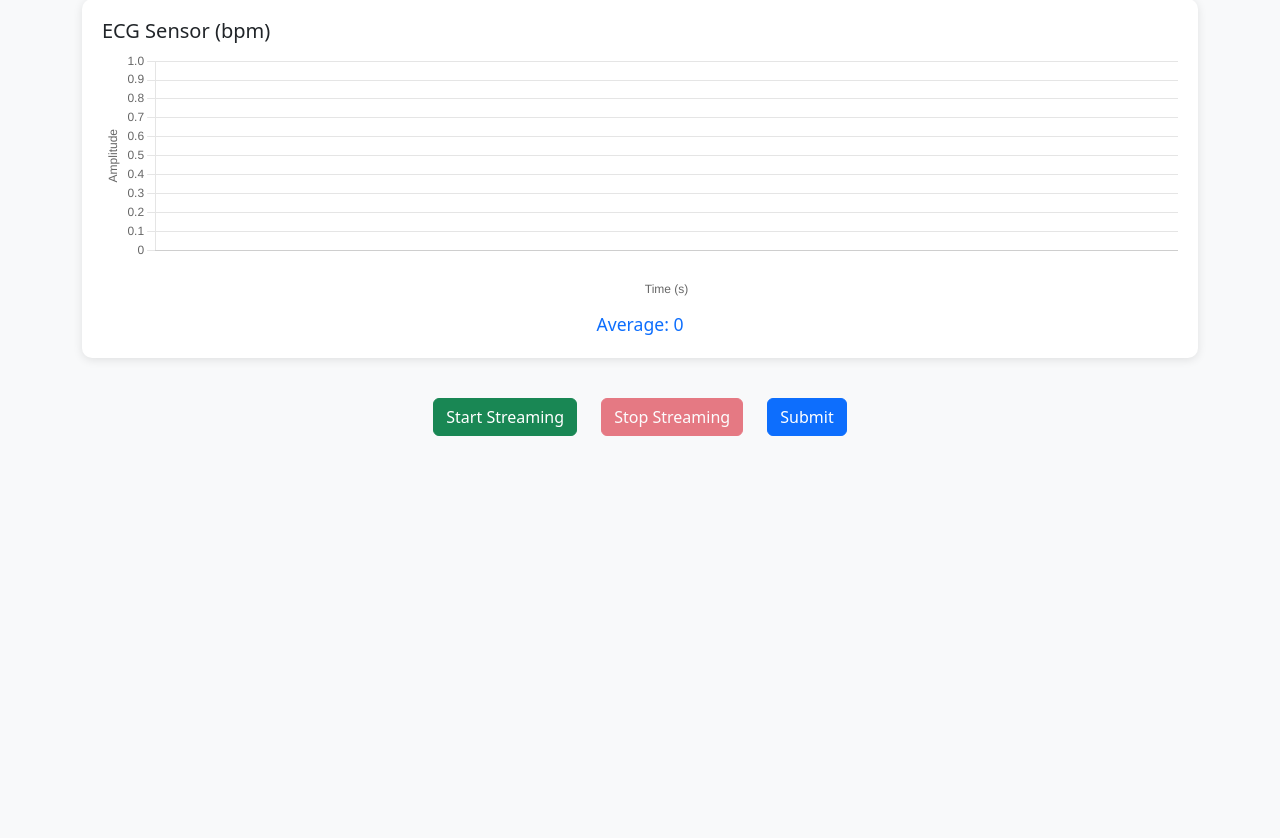
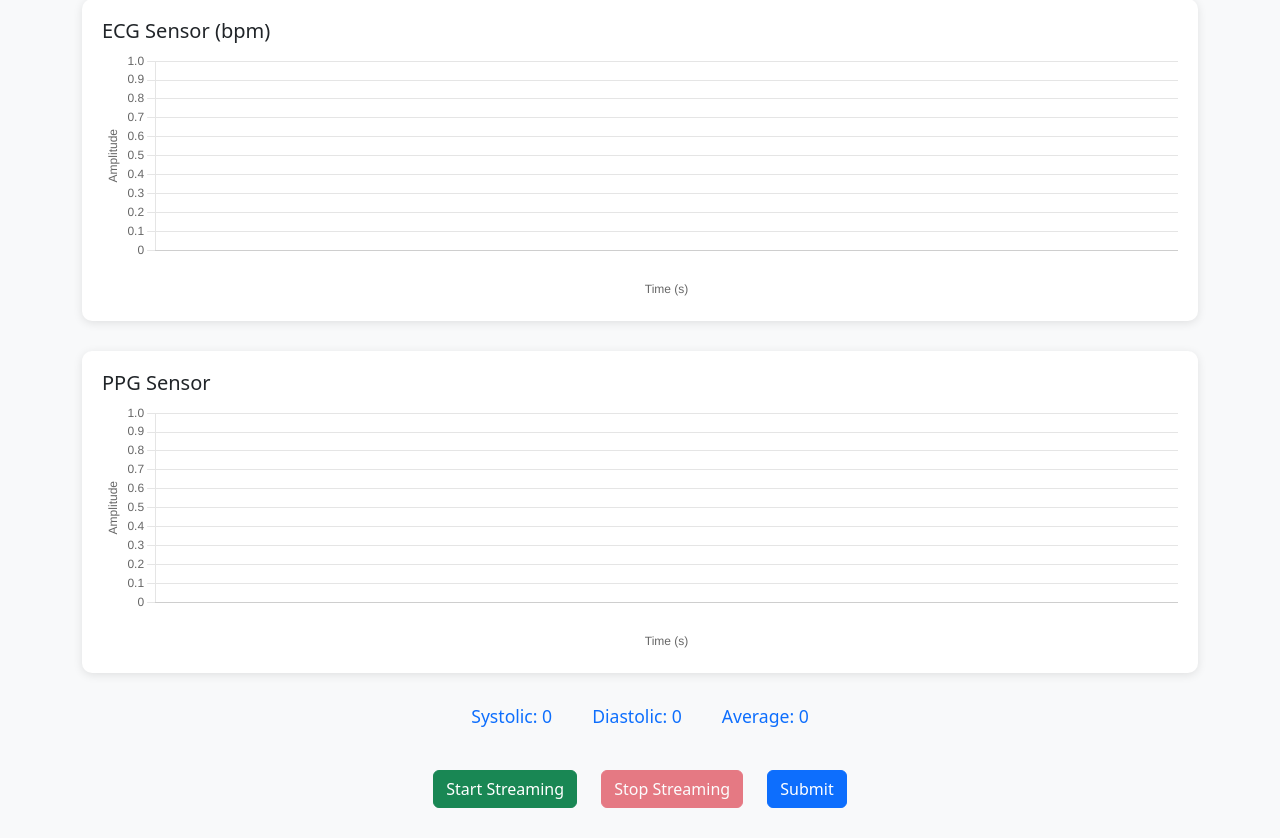
Before and after one commit to Akmalrsl/capstone, a PHP site: page /predict/liveSensor.php in a window 1280 px wide. Shown: the part 151-989 px from the top of the page. Before the commit the page ends 587 px from the top, so only its background shows below. Run offline with PHP 8.4, Linux system fonts and the light colour scheme.

Commit message:
liveSensor.py 1. updating the liveSensor.php with new readings (ecg, ppg, ptt) 2. submit button will transmit (ecgAverage, systolic, diastolic) into the MySQL database
pysensors.py
1. changing the port

```diff
--- a/liveSensor.php
+++ b/liveSensor.php
@@ -1,11 +1,13 @@
 <!DOCTYPE html>
 <html lang="en">
 
+
+
 <head>
-    <meta charset="UTF-8">
+    <meta charset="UTF-8" />
     <title>Live Sensor Graphs</title>
     <script src="https://cdn.jsdelivr.net/npm/chart.js"></script>
-    <link href="https://cdn.jsdelivr.net/npm/bootstrap@5.3.0/dist/css/bootstrap.min.css" rel="stylesheet">
+    <link href="https://cdn.jsdelivr.net/npm/bootstrap@5.3.0/dist/css/bootstrap.min.css" rel="stylesheet" />
     <style>
         body {
             background-color: #f8f9fa;
@@ -46,10 +48,13 @@
         }
 
         .average-container {
-            text-align: center;
-            margin-top: 10px;
             font-size: 1.1rem;
             color: #0d6efd;
+            display: flex;
+            justify-content: center;
+            align-items: center;
+            gap: 40px;
+            margin-bottom: 15px;
         }
     </style>
 </head>
@@ -65,7 +70,22 @@
         <div class="chart-container">
             <h5>ECG Sensor (bpm)</h5>
             <canvas id="ecgChart" width="800" height="250"></canvas>
+        </div>
+
+        <div class="chart-container">
+            <h5>PPG Sensor</h5>
+            <canvas id="ppgChart" width="800" height="250"></canvas>
+        </div>
+
+        <!-- Averages, Systolic & Diastolic readings -->
         <div class="average-container">
+            <div>
+                Systolic: <span id="systolicReading">0</span>
+            </div>
+            <div>
+                Diastolic: <span id="diastolicReading">0</span>
+            </div>
+            <div>
                 Average: <span id="ecgAvg">0</span>
             </div>
         </div>
@@ -88,7 +108,24 @@
         let timerInterval = null;
         let timerSeconds = 60;
 
-        let ecgSum = 0, ecgCount = 0;
+        let ecgSum = 0,
+            ecgCount = 0;
+        let systolicSum = 0,
+            systolicCount = 0;
+        let diastolicSum = 0,
+            diastolicCount = 0;
+
+        // Example formulas to calculate systolic and diastolic from ptt
+        // Replace with your actual formulas
+        function calculateSystolic(ptt) {
+            // For example, systolic decreases as ptt increases
+            return Math.round(210 - (ptt * 0.6));
+        }
+
+        function calculateDiastolic(ptt) {
+            // For example, diastolic decreases as ptt increases but less than systolic
+            return Math.round(120 - (ptt * 0.3));
+        }
 
         function fixCanvasHD(canvas) {
             const ctx = canvas.getContext('2d');
@@ -126,7 +163,7 @@
                                 text: "Time (s)"
                             },
                             ticks: {
-                                callback: function (value) {
+                                callback: function(value) {
                                     return (value / 100).toFixed(1) + 's';
                                 }
                             },
@@ -156,10 +193,14 @@
         }
 
         const ecgChart = createChart("ecgChart", "ECG", "green");
+        const ppgChart = createChart("ppgChart", "PPG", "blue");
 
         function addData(chart, x, y) {
             chart.data.labels.push(x);
-            chart.data.datasets[0].data.push({ x, y });
+            chart.data.datasets[0].data.push({
+                x,
+                y
+            });
 
             if (chart.data.labels.length > 1000) {
                 chart.data.labels.shift();
@@ -185,7 +226,13 @@
         }
 
         function updateAverages() {
-            document.getElementById("ecgAvg").textContent = ecgCount ? Math.round(ecgSum / ecgCount) : 0;
+            const ecgAvg = ecgCount ? Math.round(ecgSum / ecgCount) : 0;
+            const systolicAvg = systolicCount ? Math.round(systolicSum / systolicCount) : 0;
+            const diastolicAvg = diastolicCount ? Math.round(diastolicSum / diastolicCount) : 0;
+
+            document.getElementById("ecgAvg").textContent = ecgAvg;
+            document.getElementById("systolicReading").textContent = systolicAvg;
+            document.getElementById("diastolicReading").textContent = diastolicAvg;
         }
 
         function startTimer() {
@@ -214,16 +261,53 @@
             socket = new WebSocket("ws://127.0.0.1:8000");
 
             socket.onmessage = (event) => {
-                const ecg = Number(event.data.trim());
+                // Expected data format: "ecg,ppg,ptt"
+                const parts = event.data.trim().split(",");
+                const ecg = Number(parts[0]);
+                const ppg = Number(parts[1]);
+                const ptt = Number(parts[2]);
 
                 addData(ecgChart, timeIndex, ecg);
-                sensorData.push({ time: timeIndex, ecg });
+                addData(ppgChart, timeIndex, ppg);
 
-                timeIndex += 1; // Treat each step as 10ms, adjust scale accordingly
+                // Only proceed if ptt is a valid number
+                if (!isNaN(ptt)) {
+                    const systolic = calculateSystolic(ptt);
+                    const diastolic = calculateDiastolic(ptt);
+
+                    sensorData.push({
+                        time: timeIndex,
+                        ecg,
+                        ppg,
+                        ptt,
+                        systolic,
+                        diastolic
+                    });
+
+                    systolicSum += systolic;
+                    systolicCount++;
+
+                    diastolicSum += diastolic;
+                    diastolicCount++;
+                } else {
+                    // Still store ECG and PPG without BP
+                    sensorData.push({
+                        time: timeIndex,
+                        ecg,
+                        ppg,
+                        ptt: null,
+                        systolic: null,
+                        diastolic: null
+                    });
+                }
+
                 ecgSum += ecg;
                 ecgCount++;
+
                 updateAverages();
+                timeIndex++;
             };
+
 
             socket.onerror = (err) => {
                 console.error("WebSocket error:", err);
@@ -248,10 +332,23 @@
 
         function submitAverages() {
             const ecgAverage = ecgCount ? Math.round(ecgSum / ecgCount) : 0;
+            const systolicAverage = systolicCount ? Math.round(systolicSum / systolicCount) : 0;
+            const diastolicAverage = diastolicCount ? Math.round(diastolicSum / diastolicCount) : 0;
 
-            const data = { ecgAverage: ecgAverage };
+            const data = {
 
-            fetch('http://capstonespring2025.duckdns.org:8080/capstonepanel2025/upload.php', {
+                /*
+                ecgAverage: ecgAverage,
+                systolicAverage: systolicAverage,
+                diastolicAverage: diastolicAverage
+                */
+
+                ecgAverage: 1,
+                systolicAverage: 1,
+                diastolicAverage: 1
+            };
+
+            fetch('http://capstonespring2025.duckdns.org/capstonepanel2025/upload.php', {
                     method: 'POST',
                     headers: {
                         'Content-Type': 'application/json'
```
Also changed, not shown: 1 other file. Lines whose indentation alone changed are shown as unchanged.
